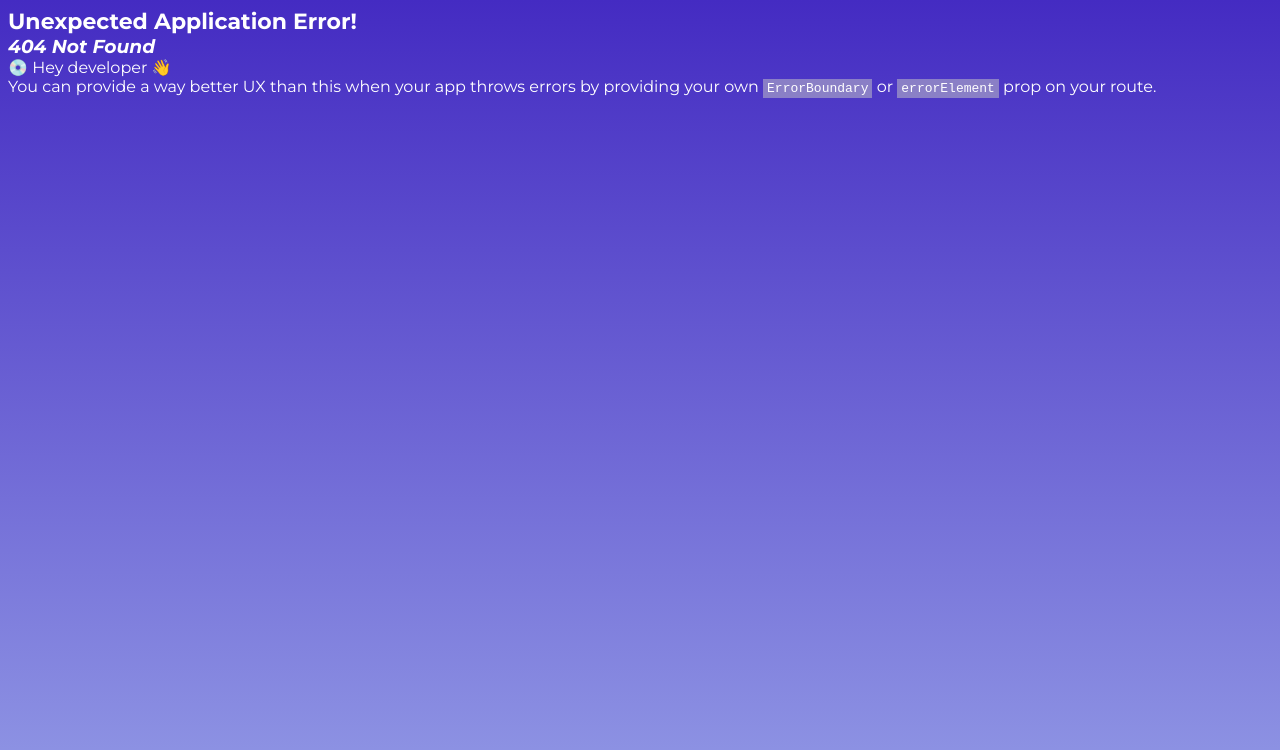
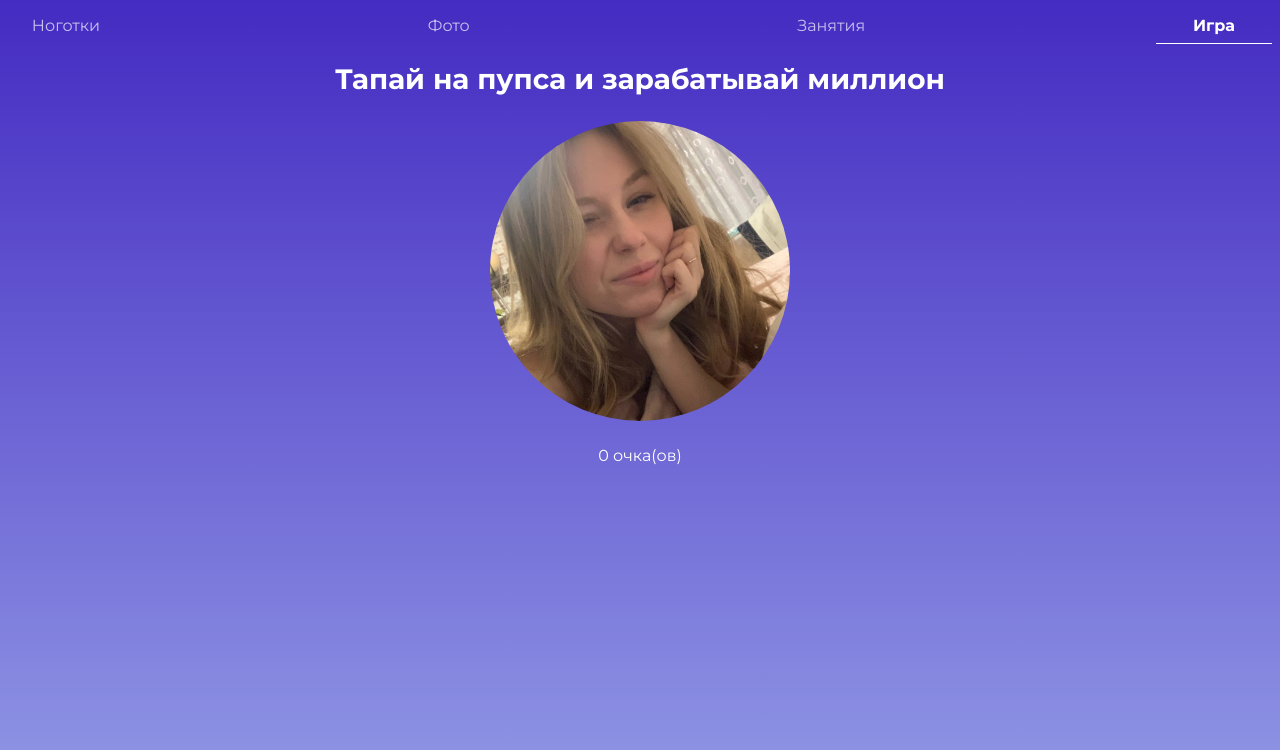
Before and after one commit to MBorkovskiy/nails-color-generator, a React (Vite) app: page /game in a window 1280 px wide. Before the commit this address had no page. Shown: the top 750 px of the page. Built offline with nearby package versions, Linux system fonts and the light colour scheme.

Commit message:
add game

```diff
--- a/src/components/Header/Header.tsx
+++ b/src/components/Header/Header.tsx
@@ -20,6 +20,12 @@ export const Header = () => {
       >
         Занятия
       </NavLink>
+      <NavLink
+        to="/game"
+        className={({ isActive }) => (isActive ? "active" : "")}
+      >
+        Игра
+      </NavLink>
     </header>
   );
 };
--- /dev/null
+++ b/src/pages/Game/Game.tsx
@@ -0,0 +1,37 @@
+import { useEffect, useState } from "react";
+import "./game.css";
+
+export const Game = () => {
+  const [counter, setCounter] = useState(0);
+  const [clicked, setClicked] = useState(false);
+
+  const tapHandler = () => {
+    setClicked(true);
+    setCounter((prev) => {
+      const result = prev + 1;
+      localStorage.setItem("points", `${result}`);
+      return result;
+    });
+    setTimeout(() => {
+      setClicked(false);
+    }, 0);
+  };
+
+  useEffect(() => {
+    if (localStorage.getItem("points") !== null) {
+      setCounter(JSON.parse(localStorage.getItem("points")!));
+    }
+  }, []);
+
+  return (
+    <div className="game-wrapper">
+      <h1>Тапай на пупса и зарабатывай миллион</h1>
+
+      <div
+        className={`tap-item ${clicked ? "clicked" : ""}`}
+        onClick={tapHandler}
+      ></div>
+      <div>{`${counter} очка(ов)`}</div>
+    </div>
+  );
+};
--- /dev/null
+++ b/src/pages/Game/game.css
@@ -0,0 +1,21 @@
+.game-wrapper {
+  display: flex;
+  flex-direction: column;
+  gap: 25px;
+  align-items: center;
+}
+.tap-item {
+  width: 300px;
+  height: 300px;
+  border-radius: 100%;
+  background-image: url("../../assets/game.jpg");
+  background-repeat: no-repeat;
+  background-size: cover;
+  background-position: 50% 10%;
+  transform: scale(100%);
+}
+
+.clicked {
+  transform: scale(95%);
+  filter: blur(4px);
+}
--- a/src/router.tsx
+++ b/src/router.tsx
@@ -4,6 +4,7 @@ import { Photos } from "./pages/Photos/Photos";
 import { Suspense } from "react";
 import { App } from "./App";
 import { Task } from "./pages/Task/Task";
+import { Game } from "./pages/Game/Game";
 
 export const AppRouter = () =>
   createBrowserRouter([
@@ -26,6 +27,10 @@ export const AppRouter = () =>
           path: "/task",
           element: <Task />,
         },
+        {
+          path: "/game",
+          element: <Game />,
+        },
       ],
     },
   ]);
```
Also changed, not shown: src/assets/game.jpg (added), 1 other file (tests, documents, lock files or other folders).
